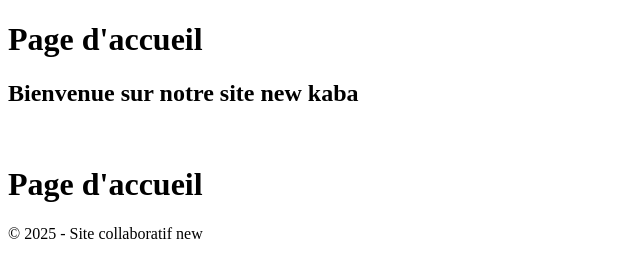
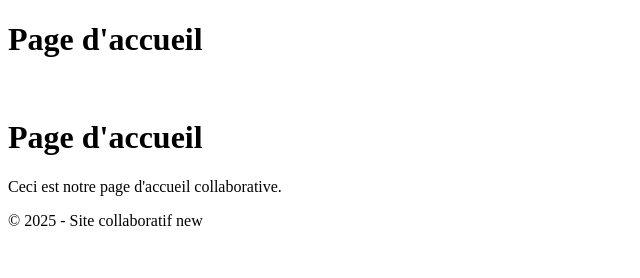
Before and after one commit to kabamory2017/site-collaboratif, a plain HTML site: page index.html in a window 1280 px wide. Shown: the whole page, without its empty margins (0-640 px from the left). Drawn offline with Linux system fonts and the light colour scheme.

Commit message:
Ajout final

```diff
--- a/index.html
+++ b/index.html
@@ -1,8 +1,9 @@
 <!DOCTYPE html><html><head><title>Projet Collaboratif</title></head><body><h1>Page d'accueil</h1></body></html>
-<header>
-  <h2>Bienvenue sur notre site new kaba</h2>
-</header>
+
 ﻿<!DOCTYPE html><html><head><title>Projet Collaboratif</title></head><body><h1>Page d'accueil</h1></body></html>
+ <main>
+      <p>Ceci est notre page d'accueil collaborative.</p>
+    </main>
 <footer>
   <p>&copy; 2025 - Site collaboratif new</p>
 </footer>
```
